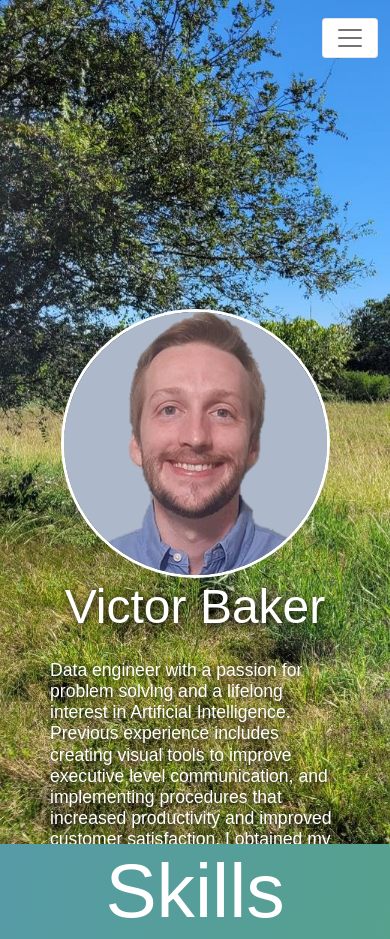
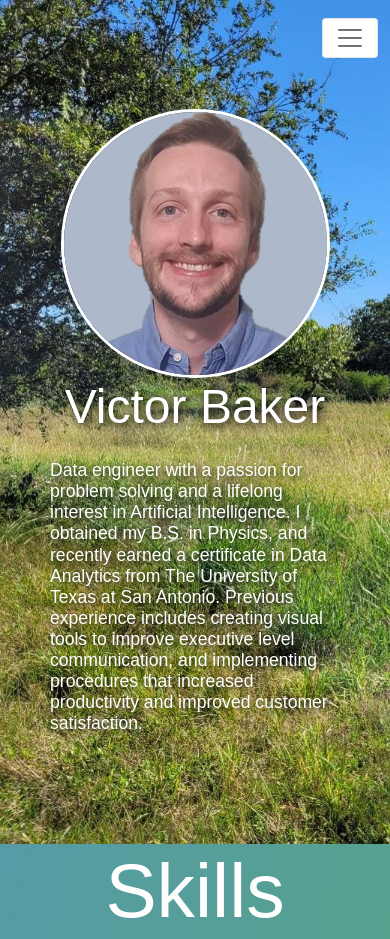
Before and after one commit to bakerv/bakerv.github.io, a plain HTML site: page index.html in a window 390 px wide. Shown: the top 939 px of the page. Drawn offline with Linux system fonts and the light colour scheme.

Commit message:
improved responsiveness on 4k displays

```diff
--- a/css/styles.css
+++ b/css/styles.css
@@ -160,7 +160,6 @@ p{
 	text-shadow: 2px 2px 10px black;
 	margin-left:50px;
 	margin-right:50px;
-	transform: translateY(200px);
 }
 #section0 img{
 	border-radius:50%;
@@ -181,7 +180,6 @@ body.fp-responsive #section0 h2{
 	text-shadow: 2px 2px 10px black;
 	margin-left:50px;
 	margin-right:50px;
-	transform: translateY(200px);
 	font-size:3em;
 }
 body.fp-responsive #section0 h5{
@@ -190,7 +188,6 @@ body.fp-responsive #section0 h5{
 	text-shadow: 2px 2px 10px black;
 	margin-left:50px;
 	margin-right:50px;
-	transform: translateY(200px);
 	font-size:1.1em;
 }
 
--- a/index.html
+++ b/index.html
@@ -61,7 +61,7 @@
             <img src="images/portfolio-image.png">
             <h2>Victor Baker</h2>
             <br>
-            <h5>Data engineer with a passion for problem solving and a lifelong interest in Artificial Intelligence. Previous experience includes creating visual tools to improve executive level communication, and implementing procedures that increased productivity and improved customer satisfaction. I obtained my B.S. in Physics, and recently earned a certificate in Data Analytics from The University of Texas at San Antonio.</h5>
+            <h5>Data engineer with a passion for problem solving and a lifelong interest in Artificial Intelligence. I obtained my B.S. in Physics, and recently earned a certificate in Data Analytics from The University of Texas at San Antonio. Previous experience includes creating visual tools to improve executive level communication, and implementing procedures that increased productivity and improved customer satisfaction. </h5>
         </div>
         <div class="section" id="section1">
         <h2>Skills</h2>
@@ -385,8 +385,7 @@
         menu: '#menu',
         css3: true,
         responsiveWidth:1200,
-        licenseKey: 'null'
-
+        licenseKey: 'BBD44C03-64A64F86-8B7B2E51-A705E696'
     });
 </script>
 </div>
```
Also changed, not shown: 1 other file.
